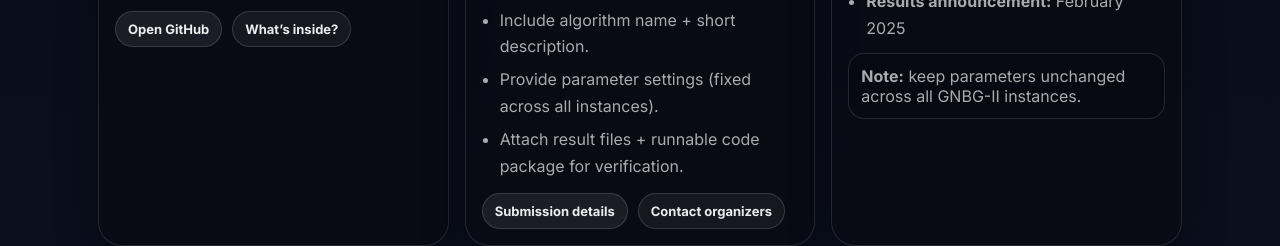
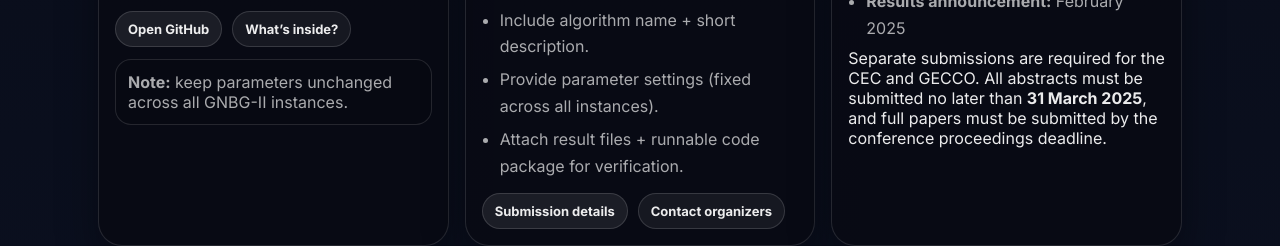
Before and after one commit to dsmlossf/GNBG-Competition-2025, a plain HTML site: page index.html in a window 1280 px wide. Shown: the part 973-1219 px from the top of the page. Drawn offline with Linux system fonts and the light colour scheme.

Commit message:
Update index.html

```diff
--- a/index.html
+++ b/index.html
@@ -176,6 +176,9 @@
               <a class="btn small" href="https://github.com/rohitsalgotra/GNBG-II" rel="noreferrer" target="_blank">Open GitHub</a>
               <a class="btn small ghost" href="#overview">What’s inside?</a>
             </div>
+	                <div class="callout">
+              <div><b>Note:</b> keep parameters unchanged across all GNBG-II instances.</div>
+            </div>
           </article>
 
           <article class="pin" data-tags="news call for abstracts cfp submission">
@@ -205,9 +208,12 @@
               <li><b>Verification period:</b> late January 2025</li>
               <li><b>Results announcement:</b> February 2025</li>
             </ul>
-            <div class="callout">
-              <div><b>Note:</b> keep parameters unchanged across all GNBG-II instances.</div>
-            </div>
+  	    <div class="highlight-line" role="note" aria-live="polite">
+  <span class="dot" aria-hidden="true"></span>
+  <span class="highlight-text">
+    Separate submissions are required for the CEC and GECCO. All abstracts must be submitted no later than <b>31 March 2025</b>, and full papers must be submitted by the conference proceedings deadline.
+  </span>
+</div>
           </article>
         </div>
       </div>
```
